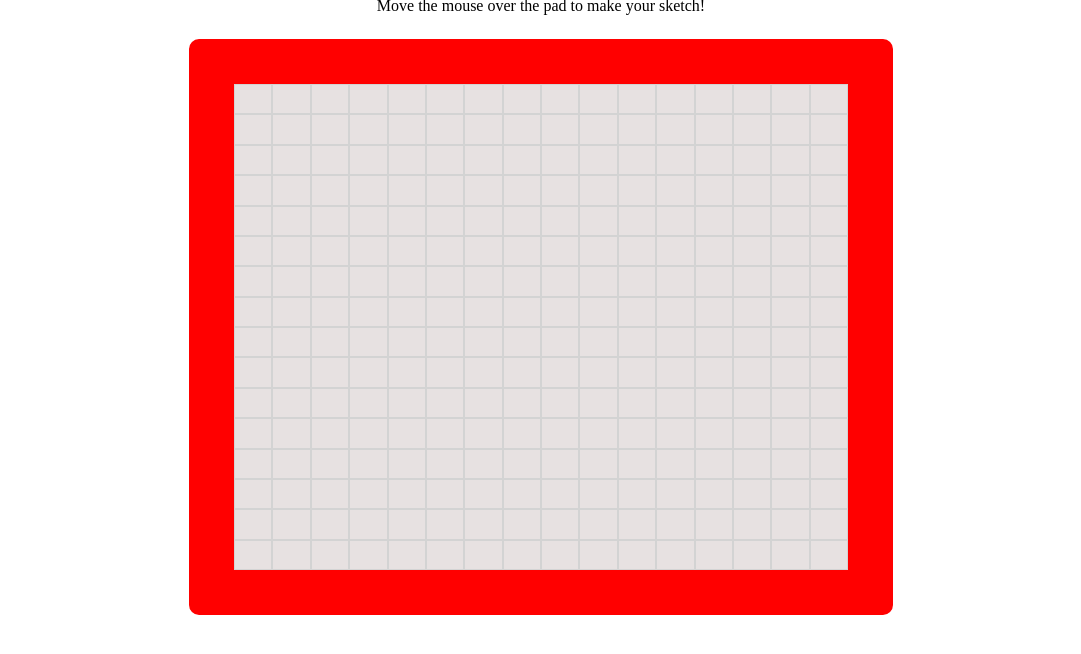
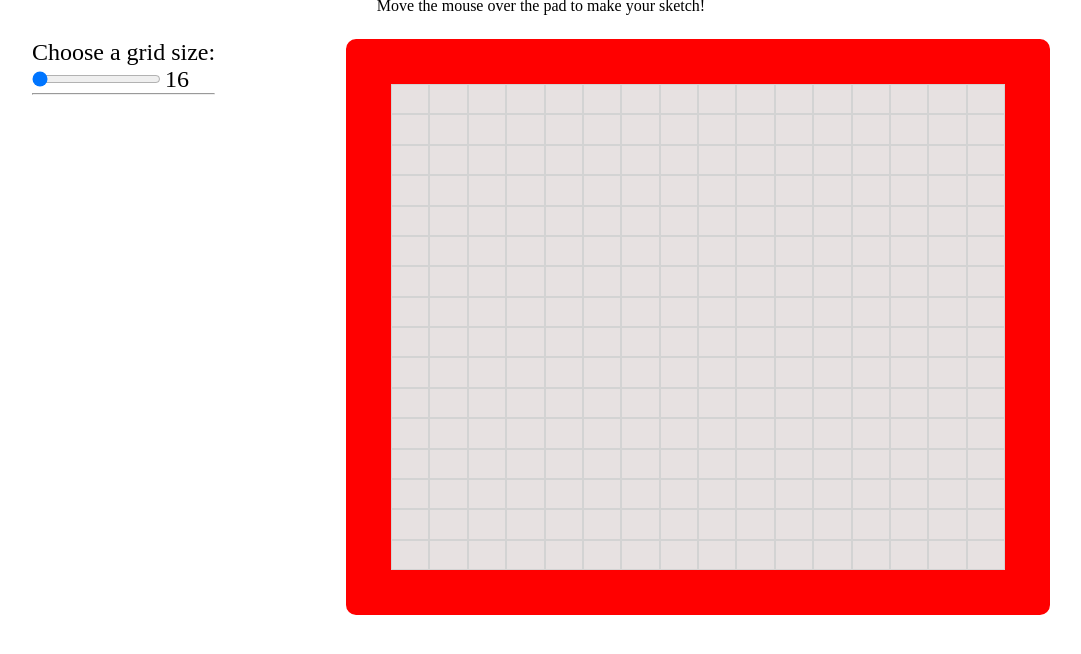
Before and after one commit to chaudhryna/etch-a-sketch, a plain HTML site: page index.html in a window 1280 px wide. Shown: the part 64-718 px from the top of the page, without its empty margins (99-1180 px from the left). Drawn offline with Linux system fonts and the light colour scheme.

Commit message:
Grid size changes working

```diff
--- a/index.html
+++ b/index.html
@@ -14,7 +14,27 @@
             <h1>Etch A Sketch</h1>
             <p>Move the mouse over the pad to make your sketch!</p>
         </header>
+        <div class="layout">
+            <section class="tools">
+                <div class="slider">
+                    <label for="price">Choose a grid size: </label><br>
+                    <input
+                        type="range"
+                        name="size"
+                        id="size"
+                        min="16"
+                        max="100"
+                        step="1"
+                        value="16"
+                    />
+                    <output class="grid-size" for="size"></output>
+                </div>
+                <hr>
+                <div>
 
-        <div id="container"></div>
+                </div>
+            </section>
+            <div id="container"></div>
+        </div>
     </body>
 </html>
--- a/script.js
+++ b/script.js
@@ -1,7 +1,11 @@
 const container = document.querySelector('#container');
+const price = document.querySelector('#size');
+const output = document.querySelector('.grid-size');
 
+output.textContent = size.value;
 
 function generateGrid(gridSize) {
+    container.innerHTML = '';
     container.style.gridTemplateColumns = `repeat(${gridSize}, 1fr)`;
     for (let i = 0; i < gridSize * gridSize; i++) {
         const box = document.createElement('div');
@@ -9,6 +13,13 @@ function generateGrid(gridSize) {
         container.appendChild(box);
     }
 }
+// TODO setup selector to allow user to change the grid size from 16 to 100
+
+size.addEventListener('input', () => {
+    let gridSize = size.value;
+    output.textContent = gridSize;
+    generateGrid(gridSize);
+});
 
 generateGrid(16)
 
--- a/style.css
+++ b/style.css
@@ -1,4 +1,6 @@
-*, *::before, *::after {
+*,
+*::before,
+*::after {
     margin: 0;
     padding: 0;
     box-sizing: border-box;
@@ -9,8 +11,12 @@ header {
     margin: 1.5em;
 }
 
+.layout {
+    display: flex;
+    justify-content: space-evenly;
+}
+
 #container {
-    margin: 0 auto;
     background-color: rgb(231, 225, 225);
     width: 55vw;
     height: 45vw;
@@ -22,3 +28,9 @@ header {
 .square {
     border: 1px solid lightgrey;
 }
+
+.slider label,
+.slider output {
+    padding: 2em 0;
+    font-size: 1.5rem;
+}
```
